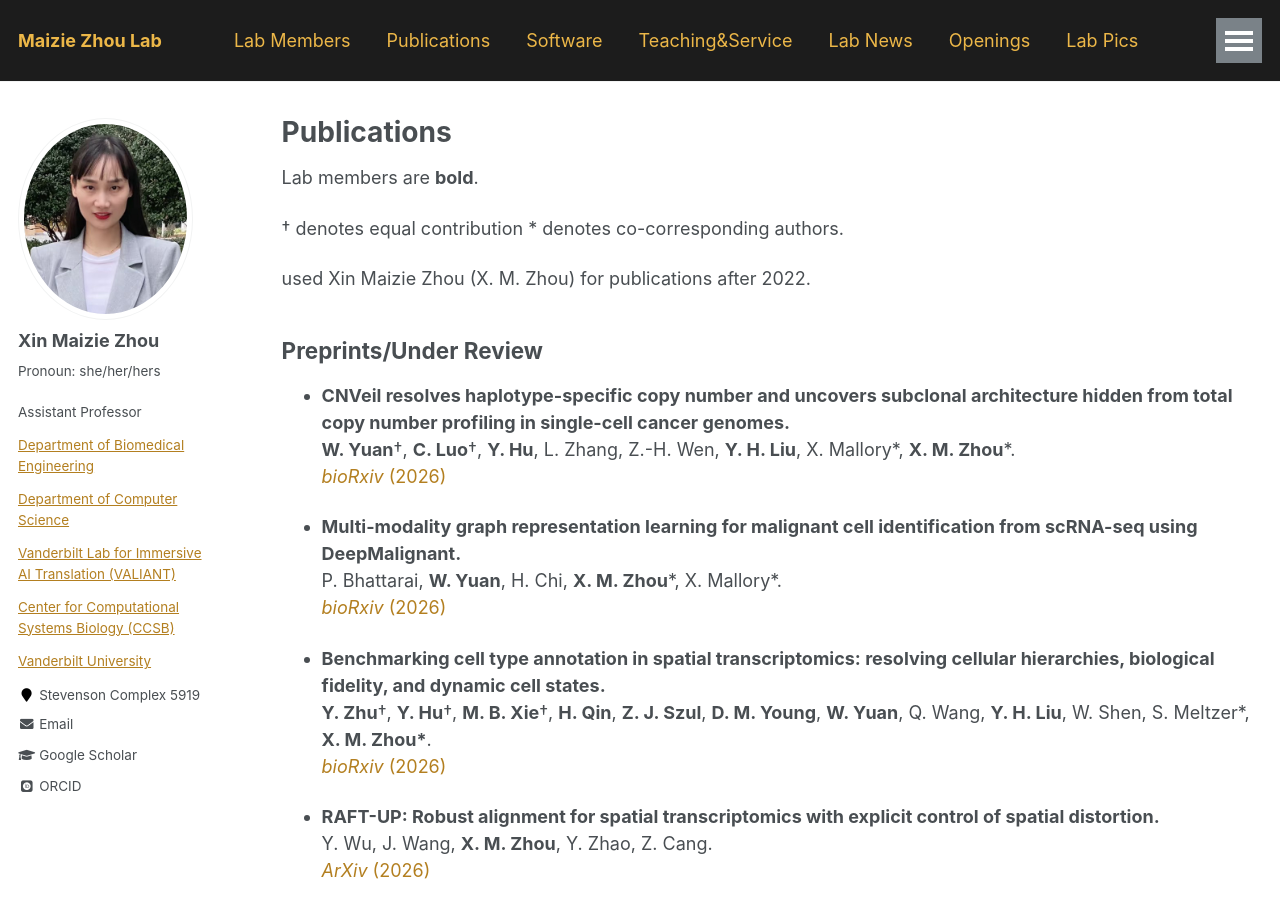
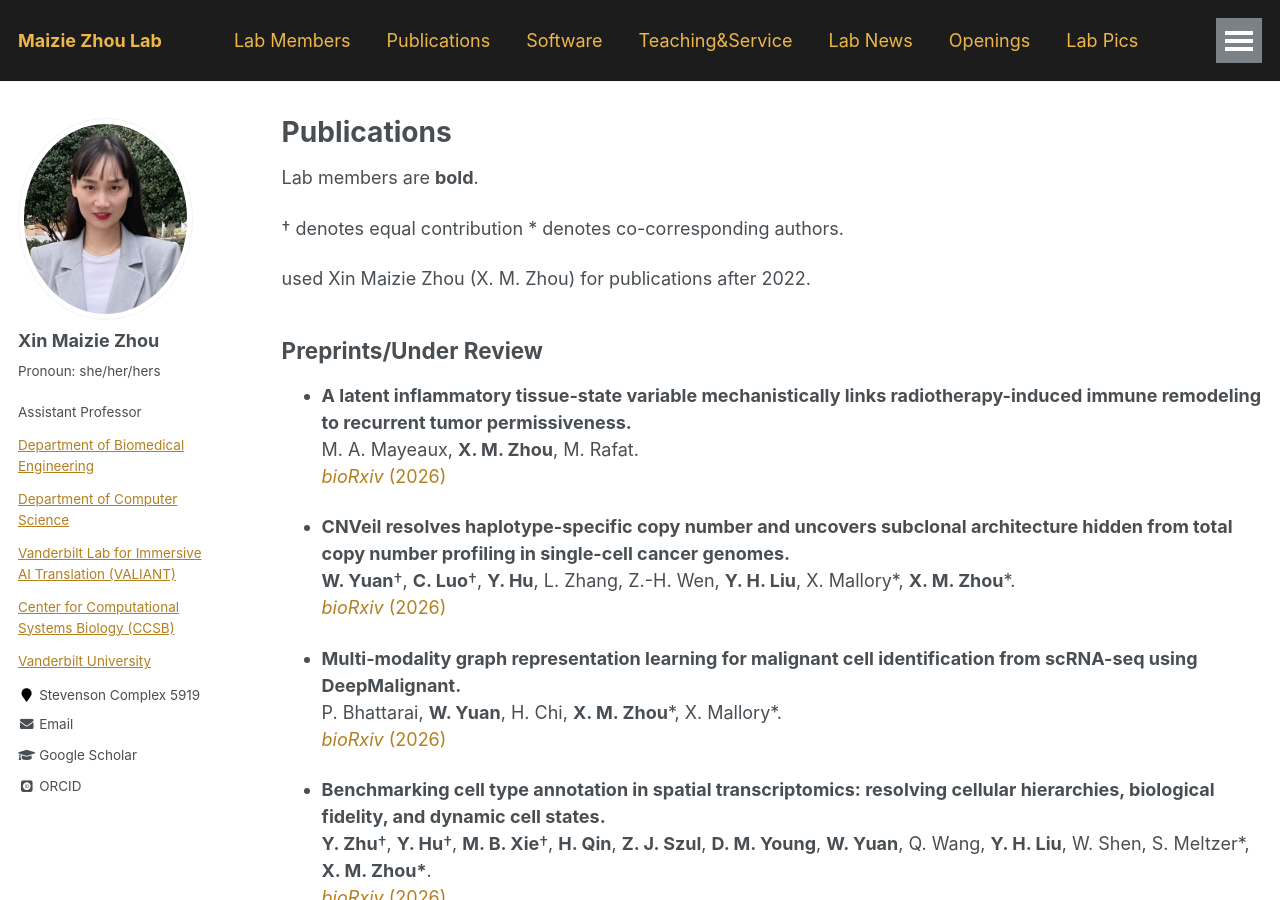
Before and after one commit to maiziezhoulab/Maiziezhoulab.github.io, a Jekyll site: the page built from _pages/publications.md, in a window 1280 px wide and 900 px high. Built offline with Jekyll 4.4.1, drawn with Linux system fonts in a browser that asks for light colours; some web fonts are replaced.

Commit message:
Update publications.md

```diff
--- a/_pages/publications.md
+++ b/_pages/publications.md
@@ -24,6 +24,10 @@ Lab members are **bold**.
 used Xin Maizie Zhou (X. M. Zhou) for publications after 2022.
 
 ## Preprints/Under Review
+- **A latent inflammatory tissue-state variable mechanistically links radiotherapy-induced immune remodeling to recurrent tumor permissiveness.**
+  M. A. Mayeaux, **X. M. Zhou**, M. Rafat.
+  [_bioRxiv_ (2026)](https://www.biorxiv.org/content/10.64898/2026.09.14.751444v1)
+
 - **CNVeil resolves haplotype-specific copy number and uncovers subclonal architecture hidden from total copy number profiling in single-cell cancer genomes.**
   **W. Yuan**†, **C. Luo**†, **Y. Hu**, L. Zhang, Z.-H. Wen, **Y. H. Liu**, X. Mallory\*, **X. M. Zhou**\*.
   [_bioRxiv_ (2026)](https://www.biorxiv.org/content/10.64898/2026.07.20.739667v1)
```
